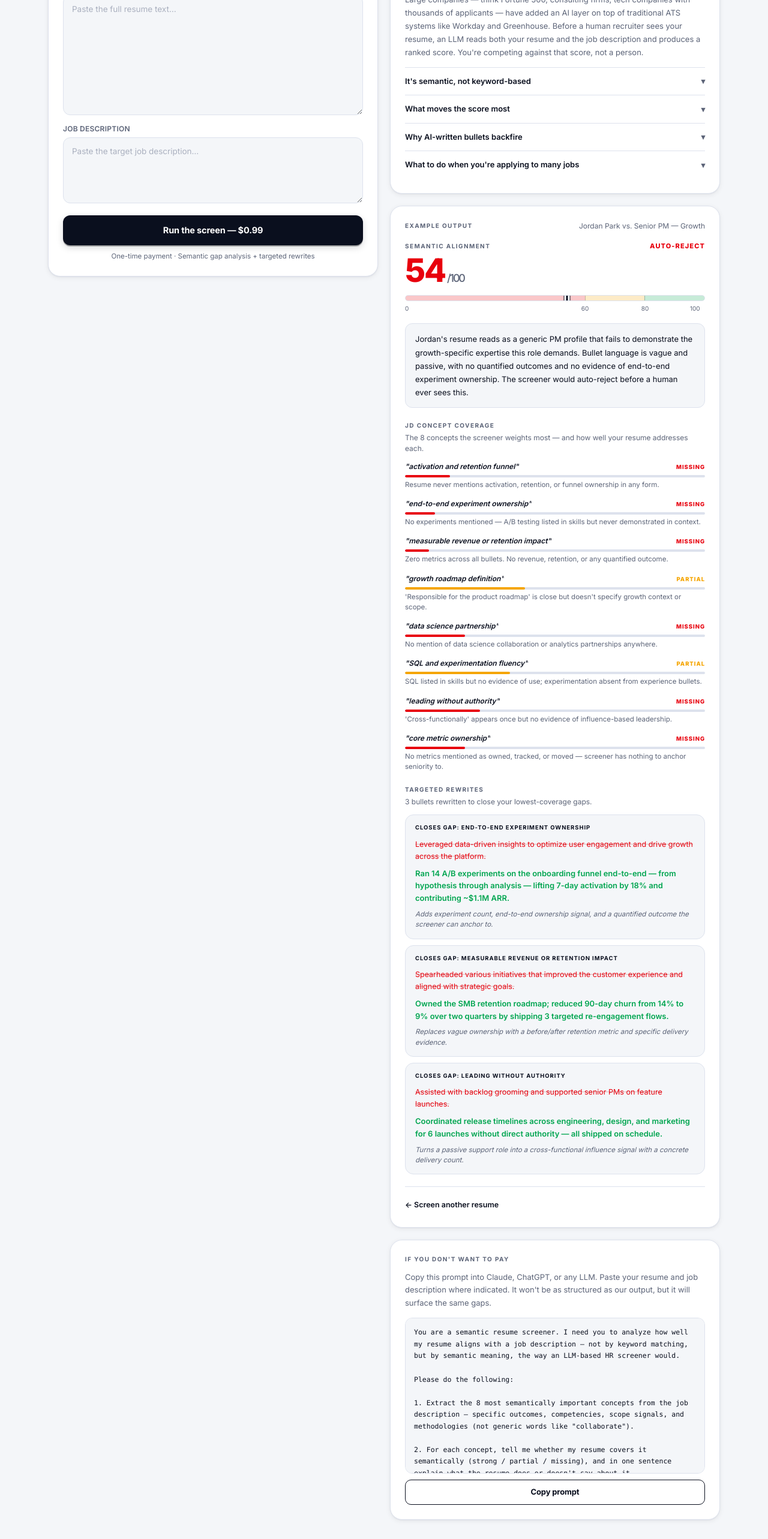
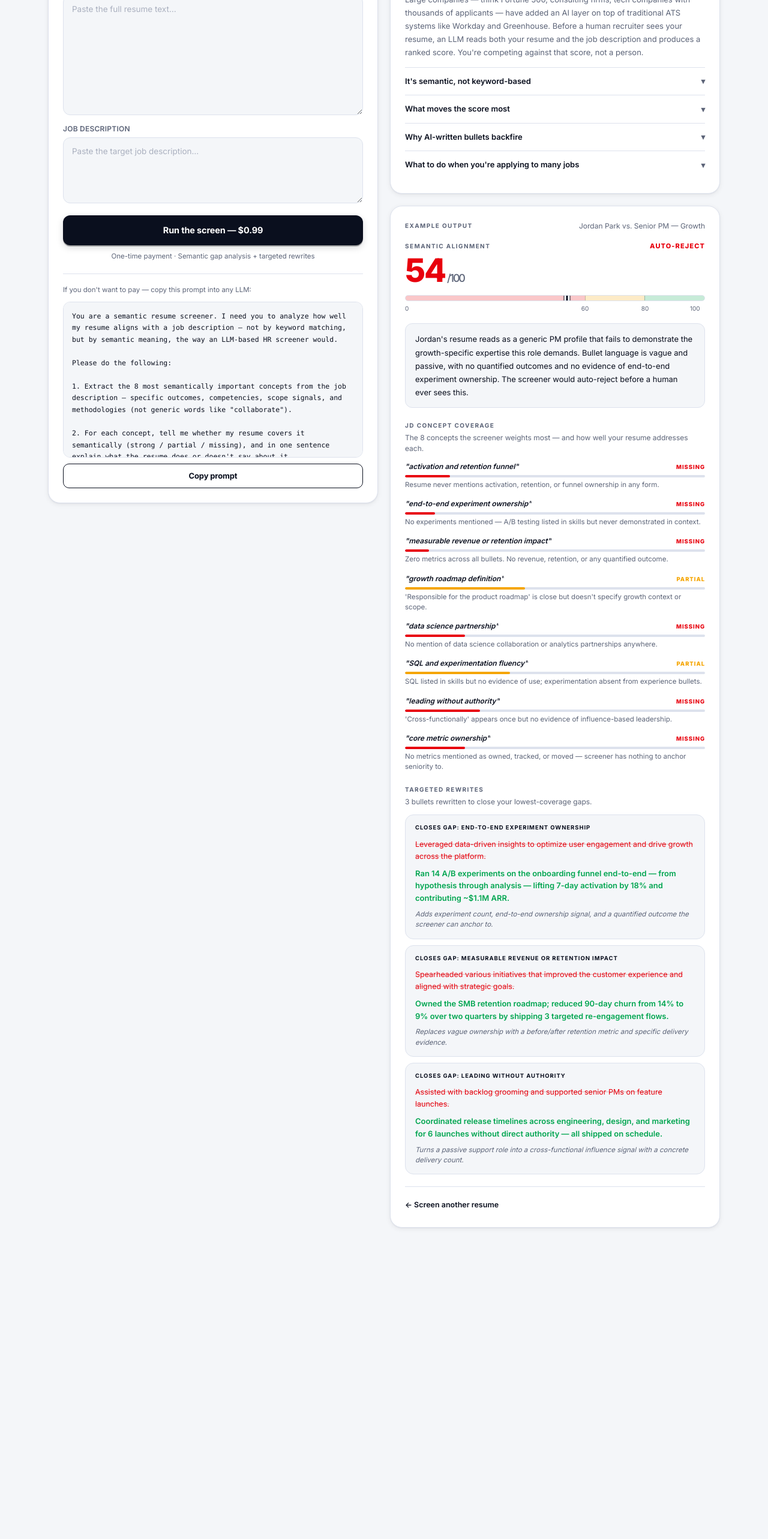
Before and after one commit to cakwon-1/throughline, a Next.js app: page / in a window 1280 px wide. Shown: the part 201-2767 px from the top of the page at 60% size. After the commit the page ends 2280 px from the top, so only its background shows below. Built offline with nearby package versions, Linux system fonts and the light colour scheme.

Commit message:
Move DIY prompt box under pay button on left panel
Co-Authored-By: Claude Sonnet 4.6 <noreply@anthropic.com>

```diff
--- a/app/page.tsx
+++ b/app/page.tsx
@@ -372,6 +372,10 @@ function App() {
                 </button>
                 <p className="tl-fineprint">One-time payment · Semantic gap analysis + targeted rewrites</p>
               </div>
+              <div className="tl-diy-inline">
+                <p className="tl-diy-inline-label">If you don&apos;t want to pay — copy this prompt into any LLM:</p>
+                <CopyPrompt />
+              </div>
             </>
           )}
 
@@ -430,18 +434,6 @@ function App() {
               <span className="tl-brief-subtitle">Jordan Park vs. Senior PM — Growth</span>
             </div>
             <ResultPanel result={EXAMPLE_RESULT} onReset={() => {}} />
-          </div>
-
-          <div className="tl-panel tl-diy-panel">
-            <div className="tl-panel-head" style={{ marginBottom: 12 }}>
-              <span className="tl-eyebrow">If you don&apos;t want to pay</span>
-            </div>
-            <p className="tl-diy-intro">
-              Copy this prompt into Claude, ChatGPT, or any LLM. Paste your resume and job description where indicated. It won&apos;t be as structured as our output, but it will surface the same gaps.
-            </p>
-            <div className="tl-diy-prompt-wrap">
-              <CopyPrompt />
-            </div>
           </div>
 
         </aside>
@@ -597,7 +589,9 @@ const css = `
 .tl-rw-why{font-size:11.5px;color:var(--inkSoft);margin:0;line-height:1.5;font-style:italic;}
 .tl-another{margin-top:20px;padding-top:16px;border-top:1px solid var(--line);}
 
-/* DIY PANEL */
+/* DIY INLINE */
+.tl-diy-inline{margin-top:20px;padding-top:18px;border-top:1px solid var(--line);}
+.tl-diy-inline-label{font-size:11.5px;color:var(--inkSoft);margin:0 0 10px;line-height:1.5;}
 .tl-diy-intro{font-size:13px;color:var(--inkSoft);line-height:1.65;margin:0 0 14px;}
 .tl-diy-prompt{position:relative;}
 .tl-diy-pre{
```
